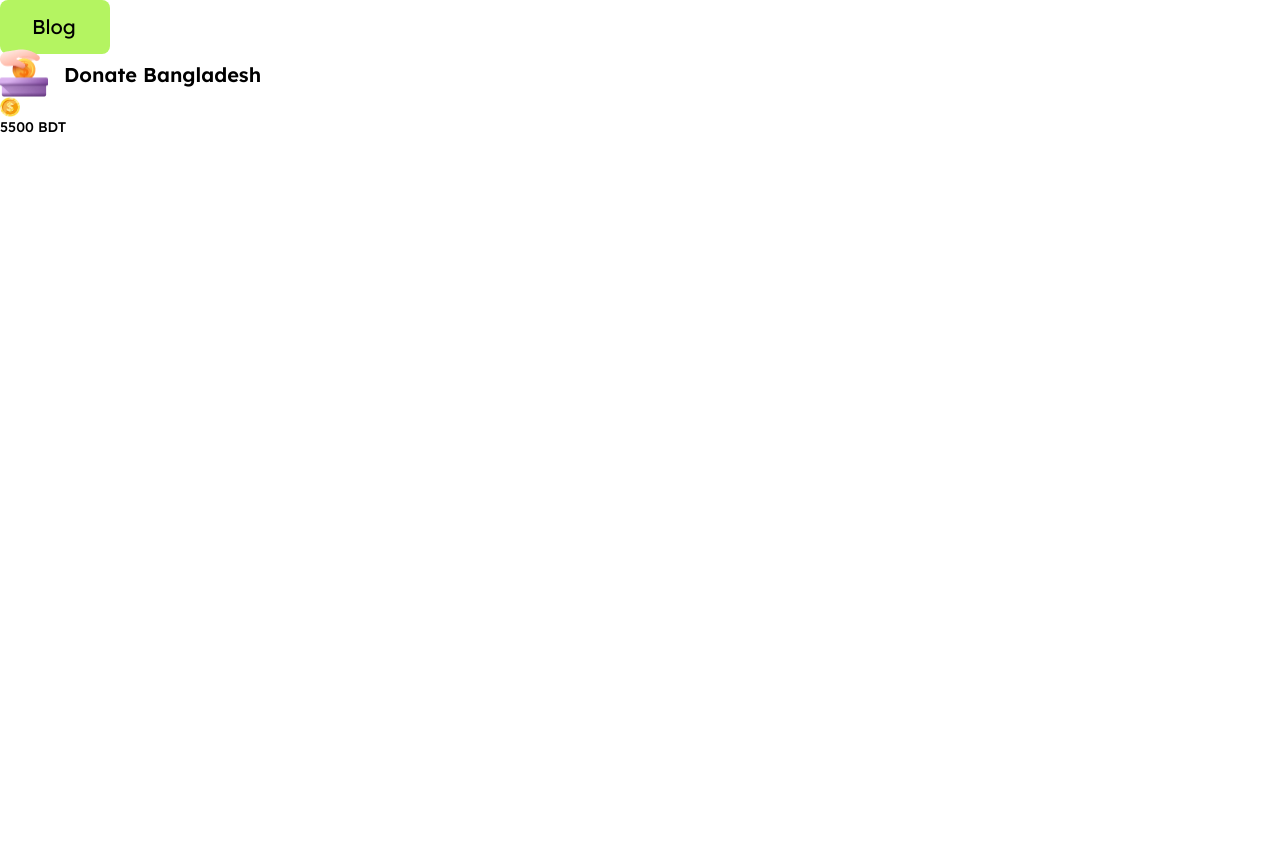
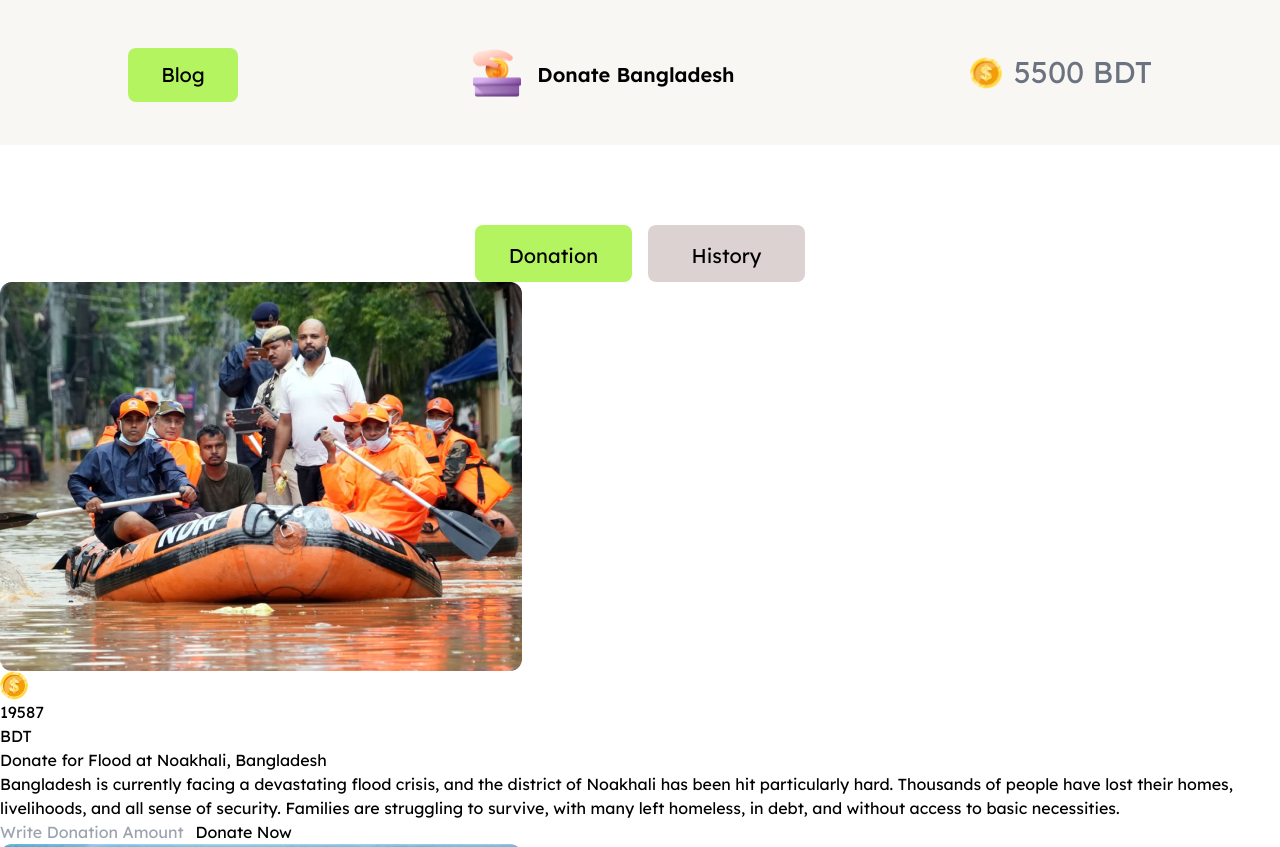
Before and after one commit to AshrafulPatHan/praktish, a website built with Vite: page index.html in a window 1280 px wide. Shown: the top 847 px of the page. Before the commit the page ends 800 px from the top, so only its background shows below. Built offline with nearby package versions, Linux system fonts and the light colour scheme.

Commit message:
add new chang

```diff
--- a/index.html
+++ b/index.html
@@ -10,7 +10,8 @@
     <link rel="stylesheet" href="./style/style.css">
 </head>
 <body class="lexend-style">
-    <nav class="">
+    <header class="header-1">
+        <nav class="flex flex-row justify-between pt-12 pb-12 mx-32 items-center text-center">
             <div class="nav_titel" >
                 <a href="" class="nav_ti">Blog</a>
             </div>
@@ -18,21 +19,69 @@
                 <img src="./assets/logo.png" alt="logo" class="w-12 h-12">
                 <h1 class="text-xl font-semibold  h-6">Donate Bangladesh</h1>
             </div>
-        <div>
-            <img src="./assets/coin.png" alt="icon" class="w-5 h-5">
-            <p class="font-medium text-sm ">5500 BDT</p>
+            <div class="flex flex-row gap-3 items-center">
+                <img src="./assets/coin.png" alt="icon" class="w-8 h-8">
+                <p class=" text-gray-500 " style="font-size: 30px; font-weight: 500px;  ">5500 BDT</p>
             </div>
         </nav>
+    </header>
+    <!-- ---------------- main content ----------------------- -->
     <main>
+        <!-- button -->
+        <div class="flex flex-row items-center gap-4 text-center justify-center mt-20" >
+            <button class="btn-donat">
+                Donation
+            </button>
+            <a href="" class="anc-his">History</a>
+        </div>
+        <!-- Donate for Flood at Noakhali, Bangladesh -->
         <section>
-
+            <img src="./assets/noakhali.png" alt="image">
+            <div>
+                <div>
+                    <img src="./assets/coin.png" alt="icon">
+                    <p>19587</p>
+                    <p>BDT</p>
+                </div>
+                <h3>Donate for Flood at Noakhali, Bangladesh</h3>
+                <p>Bangladesh is currently facing a devastating flood crisis, and the district of Noakhali has been hit particularly hard. Thousands of people have lost their homes, livelihoods, and all sense of security. Families are struggling to survive, with many left homeless, in debt, and without access to basic necessities.</p>
+                <input type=" text" placeholder="Write Donation Amount">
+                <button>Donate Now</button>
+            </div>
         </section>
+<!-- Donate for Flood Relief in Feni,Bangladesh -->
         <section>
-
+            <img src="./assets/feni.png" alt="image">
+            <div>
+                <div>
+                    <img src="./assets/coin.png" alt="icon">
+                    <p>10529</p>
+                    <p>BDT</p>
+                </div>
+                <h3>Donate for Flood Relief in Feni,Bangladesh</h3>
+                <p>In the wake of the recent catastrophic floods, countless lives have been turned upside down in Feni, Comilla, and surrounding areas of Noakhali. Homes have been lost, communities have been shattered, and the basic necessities that so many of us take for granted have been swept away in the rushing waters. Families who once knew stability now face an uncertain future, wondering where they will find shelter, food, and comfort in the days ahead.  </p>
+                <input type=" text" placeholder="Write Donation Amount">
+                <button>Donate Now</button>
+            </div>
         </section>
+<!-- Aid for Injured in the Quota Movement -->
         <section>
-
+            <img src="./assets/quota-protest.png" alt="image">
+            <div>
+                <div>
+                    <img src="./assets/coin.png" alt="icon">
+                    <p>20150</p>
+                    <p>BDT</p>
+                </div>
+                <h3>Aid for Injured in the Quota Movement</h3>
+                <p>The recent Quota movement has resulted in numerous injuries and significant hardship for many individuals. Your support is crucial in providing medical assistance, rehabilitation, and necessary supplies to those affected. By contributing, you help ensure that injured individuals receive the care and support they need during this challenging time. Every donation plays a vital role in alleviating their suffering and aiding in their recovery. Please consider making a donation to support these brave individuals in their time of need.</p>
+                <input type=" text" placeholder="Write Donation Amount">
+                <button>Donate Now</button>
+            </div>
         </section>
     </main>
+    <footer style="background-color: rgba(220, 221, 221, 0.733); text-align: center;  padding: 55px; margin-top: 80px;">
+        <p>@ all right regarb for 2025</p>
+    </footer>
 </body>
 </html>
--- a/style/style.css
+++ b/style/style.css
@@ -7,6 +7,11 @@
     font-weight: auto;
 }
 
+
+* {
+    margin: 0px;
+    padding: 0px;
+}
 
 /* Nav bar */
 
@@ -27,3 +32,41 @@ padding: 12px 32px;
     align-items: cente
 
 }
+
+.header-1{
+    background-color:rgb(249, 247, 243) ;
+    width: ;
+    height: ;
+    margin-top: 0px;
+    padding-top: 0px;
+}
+
+/* main part */
+
+/* button */
+
+.btn-donat{
+    font-size: 20px;
+    font-weight: 600px;
+    width: 157px;
+    height: 57px;
+background-color: rgb(180, 244, 97);
+border-radius: 8px;
+align-items: center;
+padding: 16px 32px 16px 32px;
+text-align: center;
+
+}
+
+.anc-his{
+    font-size: 20px;
+    font-weight: 600px;
+    width: 157px;
+    height: 57px;
+background-color: rgba(139, 107, 107, 0.3);
+border-radius: 8px;
+align-items: center;
+padding: 16px 32px 16px 32px;
+
+
+}
```
Lines whose indentation alone changed are shown as unchanged.
